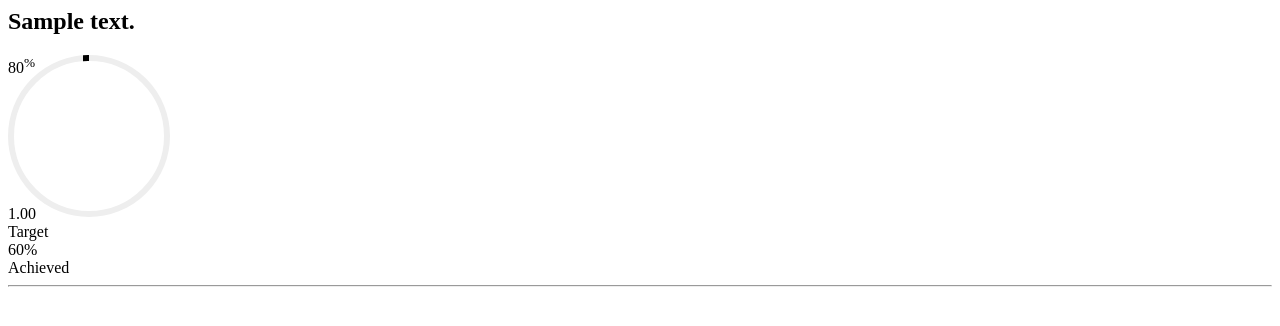
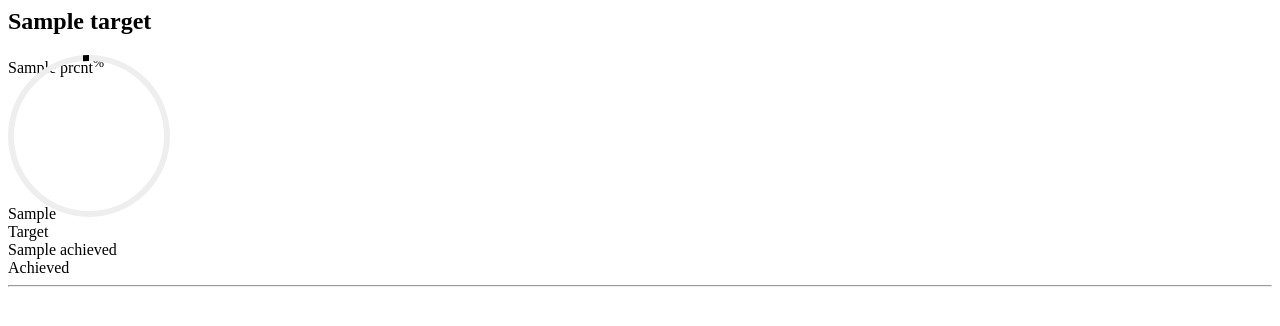
Before and after one commit to mountinash789/Challenges, a Django app: template templates/snippets/challenge_graphics.html in a window 1280 px wide. Shown: the top 326 px of the page. Run offline with Django 3.2, Linux system fonts and the light colour scheme; tables that the repository leaves empty hold one stand-in row (values such as "Sample post"); the template is opened without the code that fills it: values that come from a table or form of the project are taken from there, most other values are stand-ins (such as "Sample title", 1, 10 or a date in 2020).

Commit message:
wip challenges

```diff
--- a/backend/models.py
+++ b/backend/models.py
@@ -48,6 +48,7 @@
 
 class ActivityType(TimeStampedModel):
     description = models.CharField(max_length=255, blank=True, null=True)
+    icon = models.CharField(max_length=20, blank=True, null=True)
 
     def __str__(self):
         return self.description
--- a/templates/dashboard.html
+++ b/templates/dashboard.html
@@ -26,7 +26,7 @@
 
 {% for sub in my_challenges %}
 <div class="d-flex justify-content-between flex-wrap flex-md-nowrap align-items-center pt-3 pb-2 mb-3 border-bottom">
-    <h1 class="h5">{{ sub.challenge.name }}</h1>
+    <h1 class="h5">{{ sub.challenge.name }} ({{ sub.challenge.start|date:'d/m/Y' }} - {{ sub.challenge.end|date:'d/m/Y' }})</h1>
 </div>
 <span class="load_content" id="id_challenge_status_{{ sub.challenge.id }}"
       data-url="{% url 'api:challenge:graphic' sub.challenge.id sub.user.id %}">
--- a/templates/snippets/challenge_graphics.html
+++ b/templates/snippets/challenge_graphics.html
@@ -3,7 +3,7 @@
 <script src="{% static 'js/progress.js' %}"></script>
 <div class="row mb-2">
     <div class="col-xl-12">
-        {% for target in challenge.targets.all %}
+        {% for target in target_data %}
         {% if forloop.first or forloop.counter0|divisibleby:4 %}
         <div class="row mb-2">
             {% endif %}
@@ -11,25 +11,26 @@
             <div class="col-xl-3 col-lg-6 mb-4">
                 <div class="bg-white rounded-lg p-3 shadow-lg">
 
-                            <h2 class="h6 font-weight-bold mb-4">{{ target }}
+                    <h2 class="h6 font-weight-bold mb-4">{{ target.target }}
                         <span style="float:right">
-                                    <span data-feather="target"></span>
-                                    <span data-feather="chevrons-up" ></span>
-                                    <span data-feather="chevrons-left"></span>
-                                    <span data-feather="chevrons-left"></span>
+                            <span data-feather="{{ target.target_type.icon }}"></span>
+                            {% for activity_type in target.activity_type.all %}
+                                <span data-feather="{{ activity_type.icon }}"></span>
+                            {% endfor %}
                         </span>
 
                     </h2>
 
-                            <div class="progress mx-auto" data-value='80'>
+                    <div class="progress mx-auto"
+                         data-value='{% if target.prcnt > 100 %}100{% else %}{{ target.prcnt }}{% endif %}'>
                               <span class="progress-left">
-                                            <span class="progress-bar border-primary"></span>
+                                            <span class="progress-bar border-{{ target.class }}"></span>
                               </span>
                         <span class="progress-right">
-                                            <span class="progress-bar border-primary"></span>
+                                            <span class="progress-bar border-{{ target.class }}"></span>
                               </span>
                         <div class="progress-value w-100 h-100 rounded-circle d-flex align-items-center justify-content-center">
-                                    <div class="h2 font-weight-bold">80<sup class="small">%</sup></div>
+                            <div class="h2 font-weight-bold">{{ target.prcnt }}<sup class="small">%</sup></div>
                         </div>
                     </div>
 
@@ -39,7 +40,7 @@
                             <span class="small text-gray">Target</span>
                         </div>
                         <div class="col-6">
-                                    <div class="h5 font-weight-bold mb-0">60%</div>
+                            <div class="h5 font-weight-bold mb-0">{{ target.achieved }}</div>
                             <span class="small text-gray">Achieved</span>
                         </div>
                     </div>
```
Also changed, not shown: backend/views/challenge.py (+49 -5 lines), backend/migrations/0013_activitytype_icon.py (added). Lines whose indentation alone changed are shown as unchanged.
